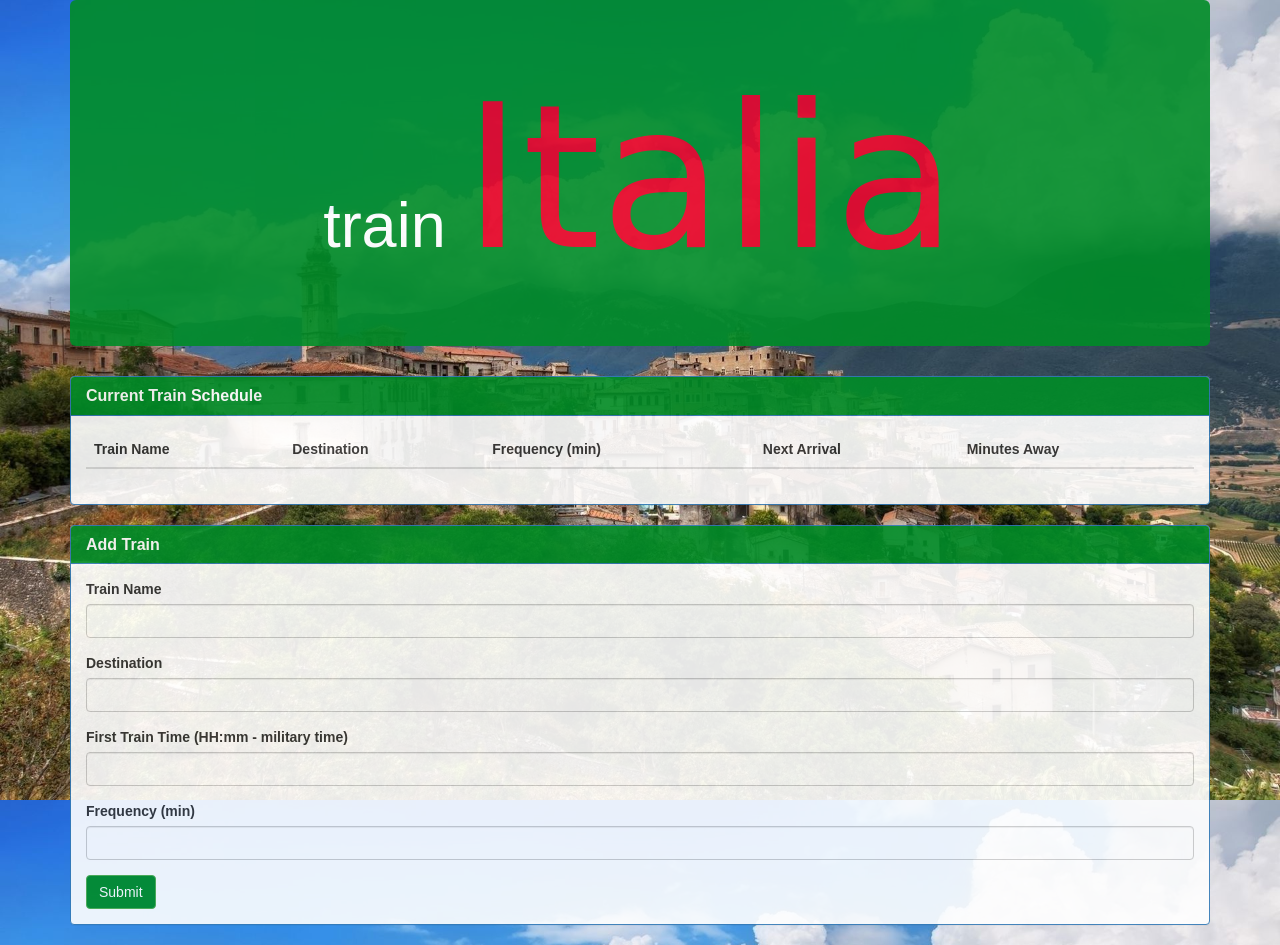
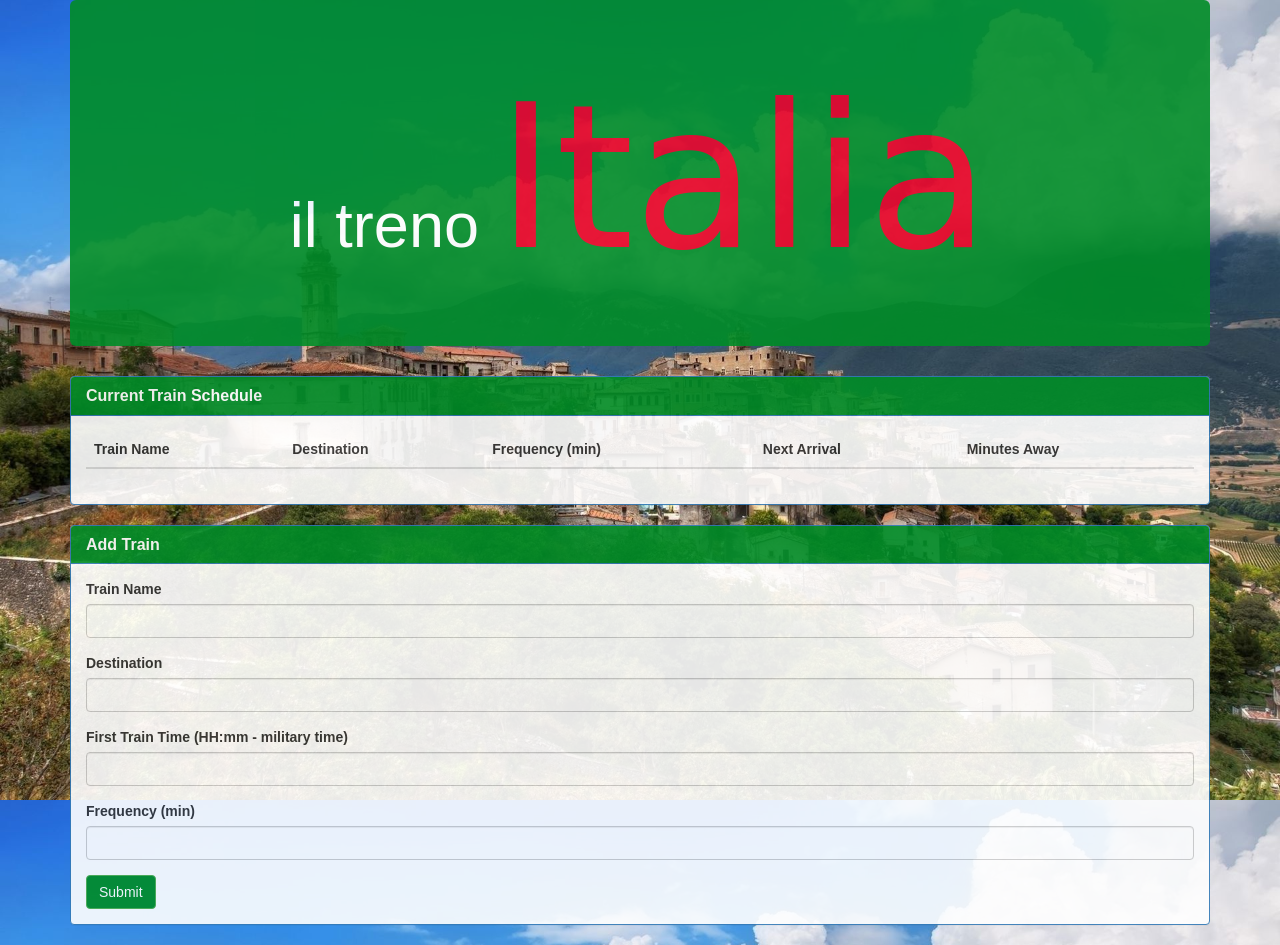
Before and after one commit to lydiarachel/TrainScheduler, a plain HTML site: page index.html in a window 1280 px wide. Drawn offline with nearby package versions, Linux system fonts and the light colour scheme; no server answers; a web font is replaced by a local one.

Commit message:
fixed title

```diff
--- a/index.html
+++ b/index.html
@@ -31,7 +31,7 @@
         <div class="jumbotron" style="background-color: #008c27;">
             <!-- <img id ="trainItalia" src="./assets/images/trainItalia.png"> -->
             <h1 class="text-center">
-                <span id="title">train</span>
+                <span id="title">il treno</span>
                 <span id="italia">Italia</span>
             </h1>
         </div>
```
